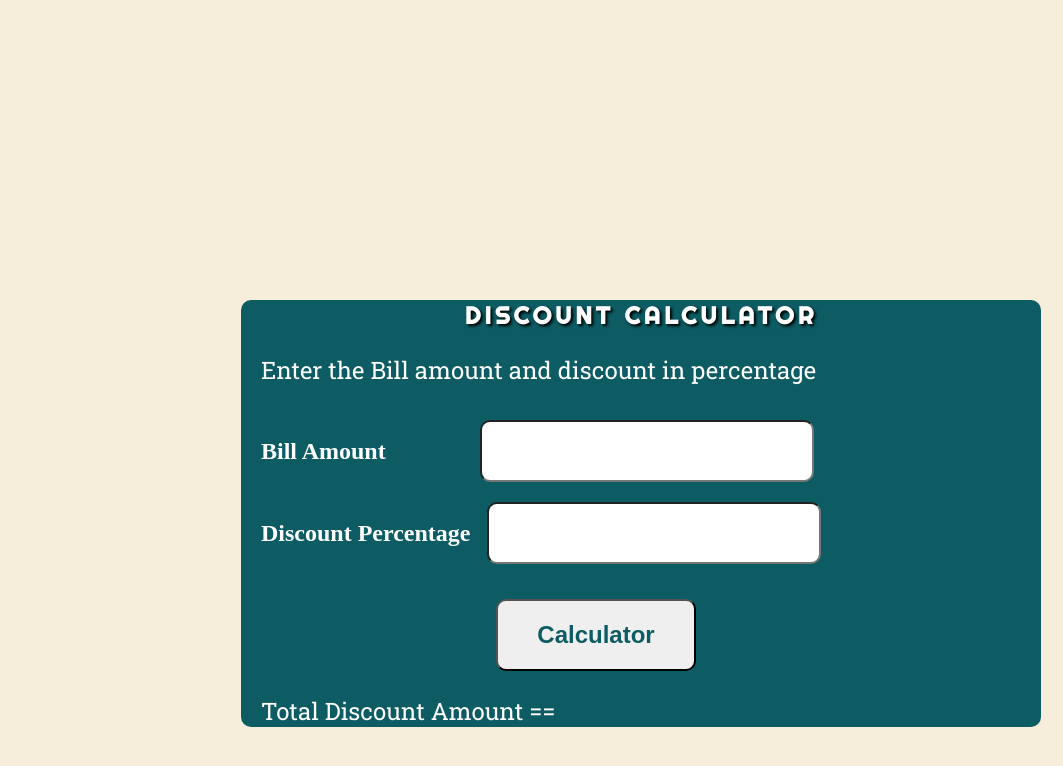
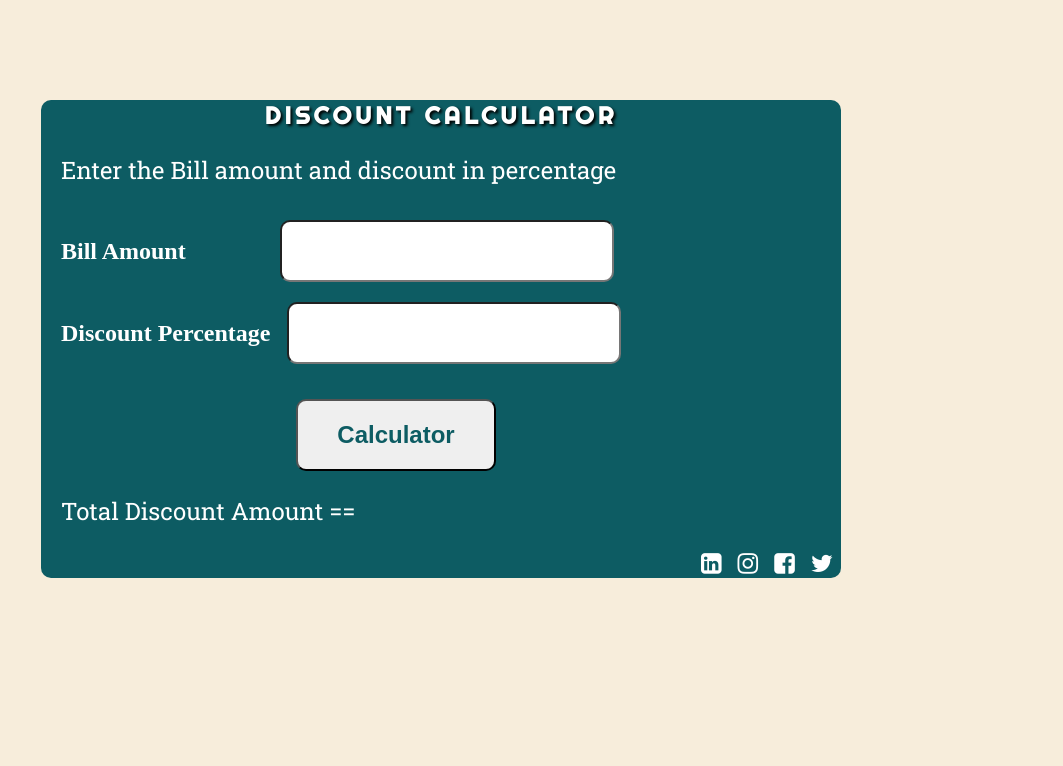
Before and after one commit to PoojaH-91/discount-calculator, a plain HTML site: page index.html in a window 1280 px wide. Shown: the whole page, without its empty margins (217-1280 px from the left). Drawn offline with Linux system fonts and the light colour scheme.

Commit message:
social media
added social media icons

```diff
--- a/index.html
+++ b/index.html
@@ -14,7 +14,7 @@
     <link rel="preconnect" href="https://fonts.gstatic.com" crossorigin>
     <link href="https://fonts.googleapis.com/css2?family=Righteous&family=Roboto+Slab&display=swap" rel="stylesheet">
 </head>
-<body>
+<body><link rel="stylesheet" href="https://cdnjs.cloudflare.com/ajax/libs/font-awesome/4.7.0/css/font-awesome.min.css">
 
 
         <div class="container">
@@ -28,6 +28,13 @@
                 <button id="calculator"> Calculator </button>
             </form>
             <p id="total"> Total Discount Amount == </p>
+
+            <div class="socialMedia">
+                <i class="fa fa-linkedin-square" aria-hidden="true"></i>
+                <i  class="fa fa-instagram" aria-hidden="true"></i>
+                <i  class="fa fa-facebook-square" aria-hidden="true"></i>
+                <i  class="fa fa-twitter" aria-hidden="true"></i>
+            </div>
         </div>
 
 
--- a/style.css
+++ b/style.css
@@ -7,8 +7,8 @@ body{
 .container{
     width: 800px;
     background-color: #0d5c63;
-    margin-left: 450px;
-    margin-top: 300px;
+    margin-left: 250px;
+    margin-top: 100px;
     border-radius: 10px;
 }
 h2 {
@@ -57,3 +57,10 @@ input{
 #total{
     text-align: centers;
 }
+.socialMedia{
+    margin-left: 650px;
+    font-size: x-large;
+}
+i{
+    margin-left: 10px;
+}
```
